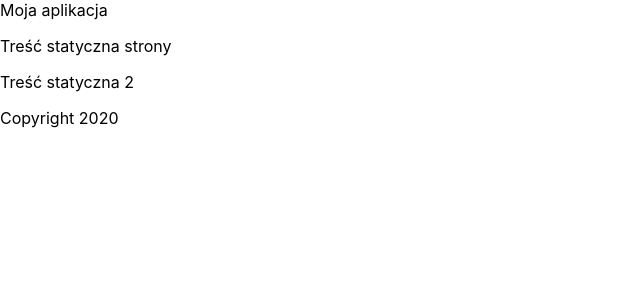
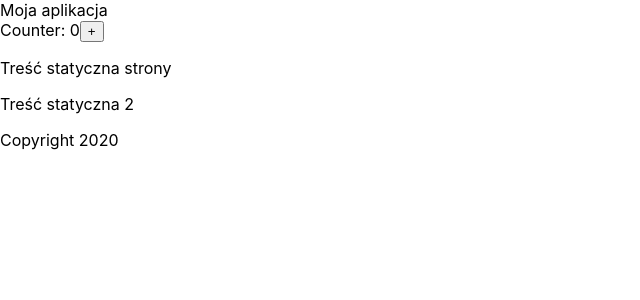
Before and after one commit to KajBialas/sages-react-course, a React (Create React App) app: page / in a window 1280 px wide. Shown: the top 300 px of the page, without its empty margins (0-640 px from the left). Built offline with nearby package versions, Linux system fonts and the light colour scheme.

Commit message:
Issute 7 init

```diff
--- a/src/App.js
+++ b/src/App.js
@@ -2,6 +2,7 @@ import React from 'react';
 import Header from './Header';
 import Footer from './Footer';
 import TextSection from './TextSection';
+import Counter from './Counter';
 
 const TEXTS = {
   footer: {
@@ -13,6 +14,7 @@ function App() {
   return (
     <div className="App">
       <Header />
+      <Counter />
       <TextSection />
       <Footer text={TEXTS.footer.text}/>
     </div>
--- /dev/null
+++ b/src/Counter.js
@@ -0,0 +1,20 @@
+import React, { Component } from 'react';
+
+class Counter extends Component {
+  state = {
+    counter: 0,
+  };
+
+  incrementCounter = () => this.setState({counter: this.state.counter + 1});
+
+  render() {
+    return (
+      <div>
+        Counter: {this.state.counter}
+        <button onClick={this.incrementCounter}>+</button>
+      </div>
+    )
+  }
+}
+
+export default Counter;
```
